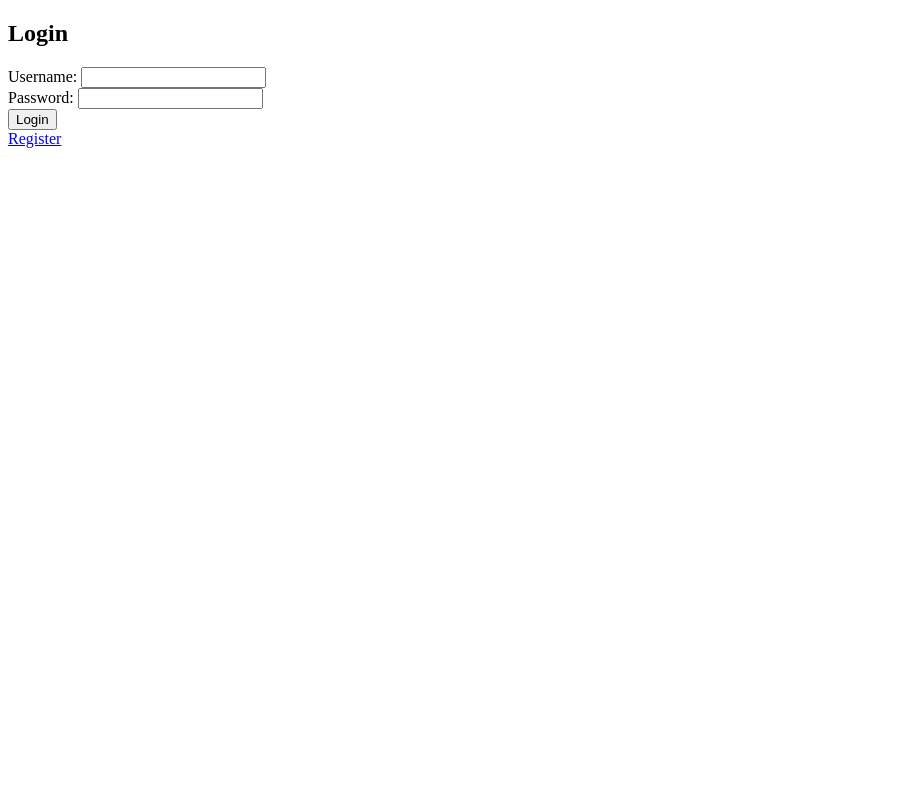
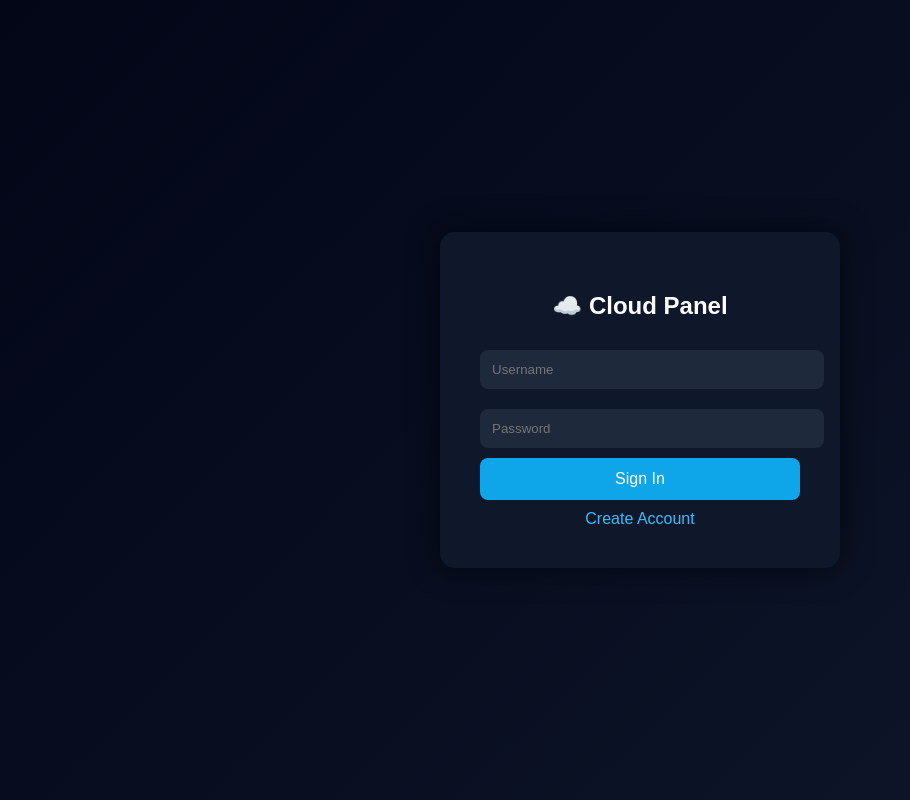
Before and after one commit to MANSHUKING12345/Cloud-Panel-Fix, a Flask app: page /login in a window 1280 px wide. Shown: the whole page, without its empty margins (0-910 px from the left). Run offline with Flask 3, Linux system fonts and the light colour scheme.

Commit message:
Enhance login page design and structure

```diff
--- a/templates/login.html
+++ b/templates/login.html
@@ -1,13 +1,82 @@
 <!DOCTYPE html>
 <html>
-<head><title>Login</title></head>
+<head>
+<title>Cloud Panel Login</title>
+
+<style>
+body {
+    margin: 0;
+    height: 100vh;
+    display: flex;
+    justify-content: center;
+    align-items: center;
+    background: linear-gradient(135deg,#020617,#0f172a);
+    font-family: Arial;
+    color: white;
+}
+
+.login-box {
+    background: #0f172a;
+    padding: 40px;
+    border-radius: 15px;
+    width: 320px;
+    box-shadow: 0 0 30px rgba(0,0,0,0.6);
+}
+
+h2 {
+    text-align: center;
+    margin-bottom: 20px;
+}
+
+input {
+    width: 100%;
+    padding: 12px;
+    margin: 10px 0;
+    background: #1e293b;
+    border: none;
+    color: white;
+    border-radius: 8px;
+}
+
+button {
+    width: 100%;
+    padding: 12px;
+    background: #0ea5e9;
+    border: none;
+    border-radius: 8px;
+    color: white;
+    font-size: 16px;
+    cursor: pointer;
+}
+
+button:hover {
+    background: #0284c7;
+}
+
+a {
+    color: #38bdf8;
+    text-decoration: none;
+    display: block;
+    text-align: center;
+    margin-top: 10px;
+}
+</style>
+
+</head>
+
 <body>
-<h2>Login</h2>
-<form method="POST">
-  Username: <input type="text" name="username"/><br/>
-  Password: <input type="password" name="password"/><br/>
-  <input type="submit" value="Login"/>
-</form>
-<a href="/register">Register</a>
+
+<div class="login-box">
+    <h2>☁️ Cloud Panel</h2>
+
+    <form method="POST">
+        <input type="text" name="username" placeholder="Username" required>
+        <input type="password" name="password" placeholder="Password" required>
+        <button type="submit">Sign In</button>
+    </form>
+
+    <a href="/register">Create Account</a>
+</div>
+
 </body>
 </html>
```
